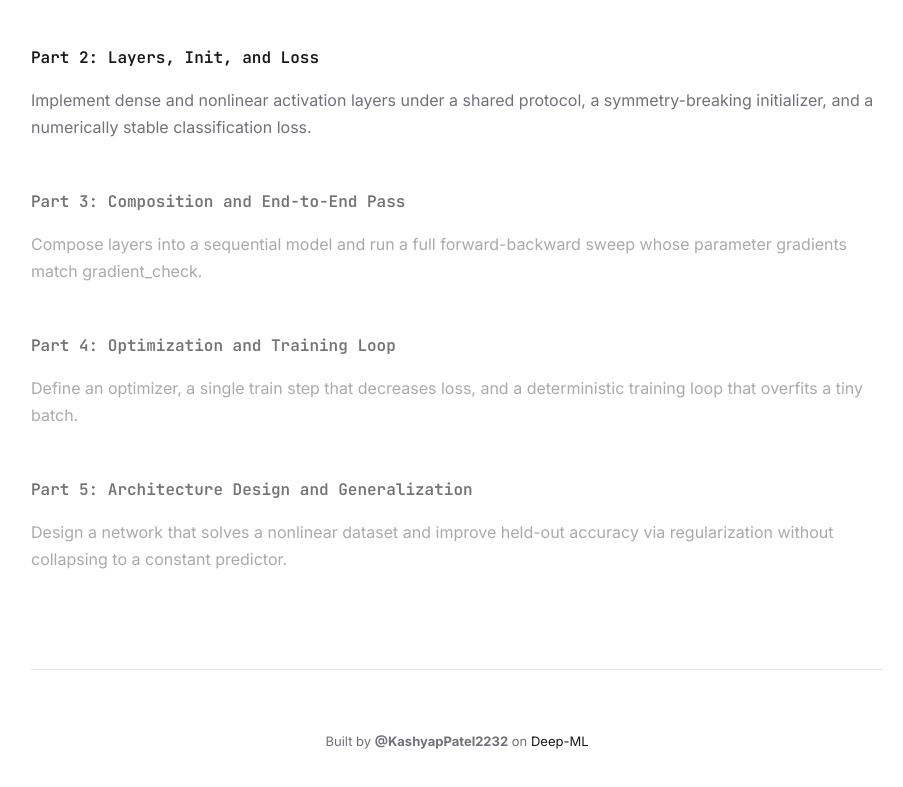
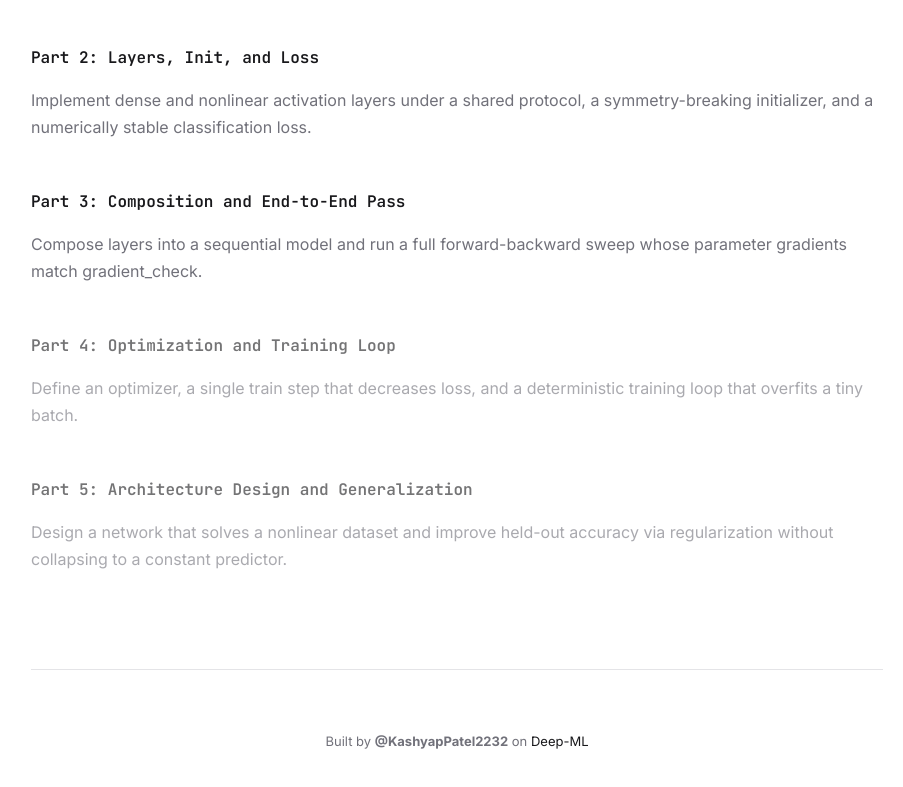
Before and after one commit to KashyapPatel2232/neural-networks-from-scratch-forward-and-backward, a plain HTML site: page docs/index.html in a window 1280 px wide. Shown: the part 849-1636 px from the top of the page, without its empty margins (183-1086 px from the left). Drawn offline with Linux system fonts and the light colour scheme.

Commit message:
Step 7: make_sequential

```diff
--- a/docs/index.html
+++ b/docs/index.html
@@ -221,7 +221,7 @@
 
             </div>
 
-            <div class="part-reveal" style="opacity: 0.6">
+            <div class="part-reveal" style="opacity: 1">
               <h3 class="part-title">Part 3: Composition and End-to-End Pass</h3>
               <p class="part-description">Compose layers into a sequential model and run a full forward-backward sweep whose parameter gradients match gradient_check.</p>
 
```
